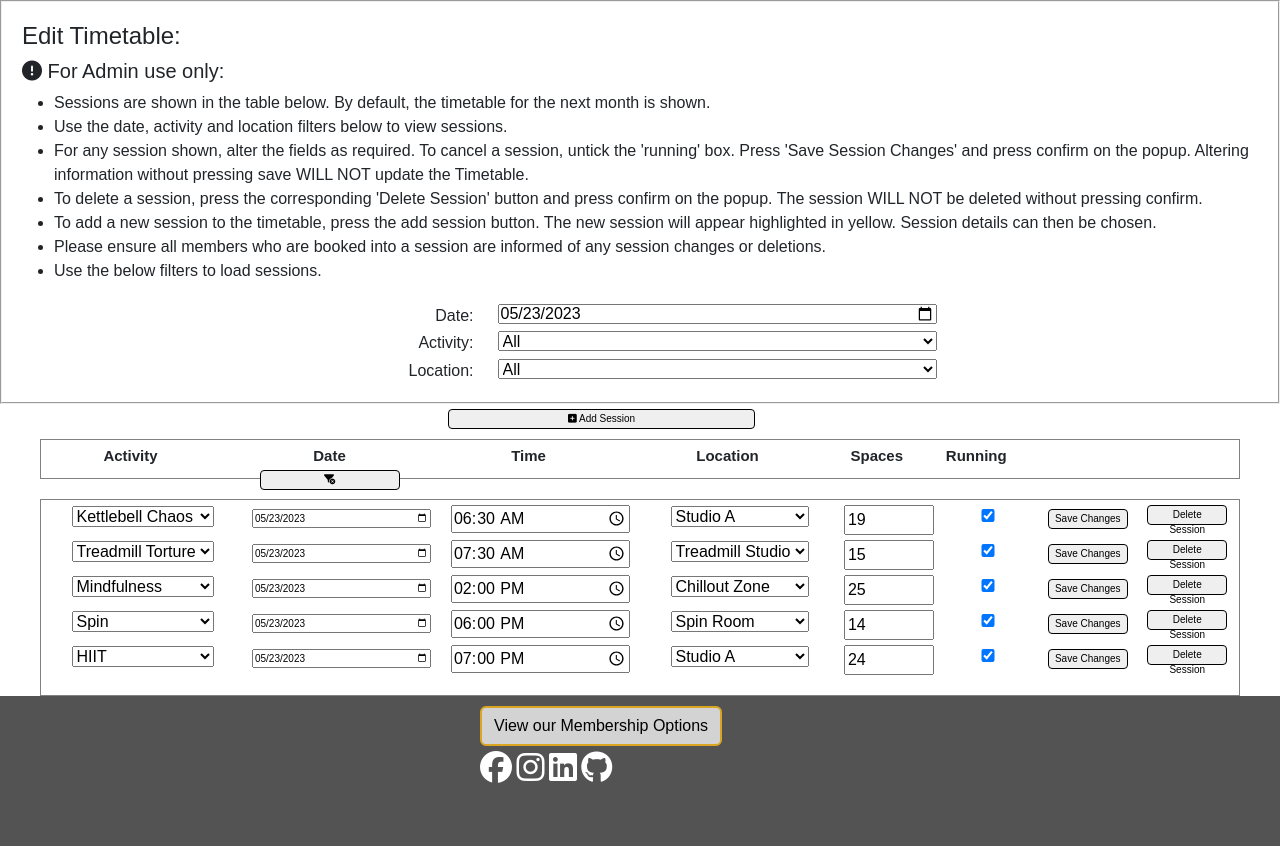
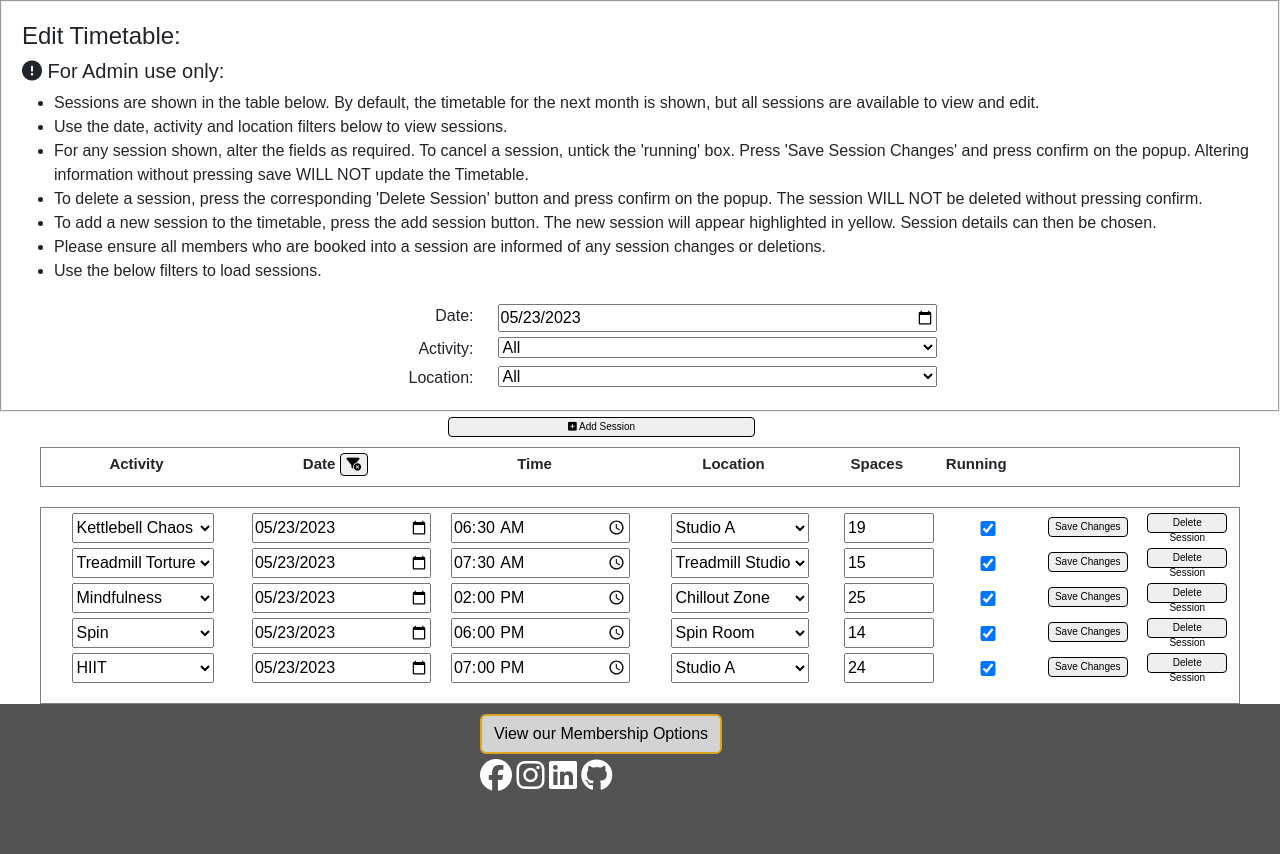
Before and after one commit to AlexSmall96/Project-4, a Django app: page /admin.html in a window 1280 px wide. Shown: the part 88-942 px from the top of the page. Run offline with Django 3.2, Linux system fonts and the light colour scheme; data comes from the database, SQL or seed files in the repository; both versions use the stored data as it was after the commit; some libraries are stand-ins or nearby versions; some web fonts are replaced.

Commit message:
"Update heights and margins on admin page"

```diff
--- a/classbooking_app/static/classbooking_app/css/style.css
+++ b/classbooking_app/static/classbooking_app/css/style.css
@@ -590,14 +590,14 @@ border-width: 2px;
     margin-right:10px;
 }
 
-.admin-btn{
+.admin-btn, .filter-btn{
     font-size: small;
-    height:25px;
     border-style: solid;
     border-width: 1px;
     border-radius: 4px;
     transition-duration: 0.4s;
 }
+
 
 .admin-btn:hover{
  background-color: white;
@@ -635,8 +635,25 @@ border-width: 2px;
 
 .date-edit{
     width:100%;
-    font-size: x-small;
 }
+
+@media(max-width:660px){
+    .date-edit{
+        width:100%;
+        font-size: small;
+        padding-top: 5px;
+    }
+}
+
+.admin-height{
+    height:30px;
+}
+
+.admin-checkbox{
+    height:15px;
+    margin-top:8px;
+}
+
 
 #add-btn-section{
     margin-top: 5px;
@@ -665,7 +682,6 @@ border-width: 2px;
     }
 
     #admin-filter input, #admin-filter select, #admin-filter label{
-        height:20px;
         width:100%;
         margin-top:5px;
     }
@@ -709,7 +725,7 @@ border-width: 2px;
 
 @media (min-width: 576px) and (max-width: 768px) {
     #admin-headers{
-        height:30px;
+        height:40px;
         font-size: small;
     }
     #session-cont .row{
@@ -743,7 +759,6 @@ border-width: 2px;
     }
 
     #admin-filter input, #admin-filter select, #admin-filter label{
-        height:20px;
         width:100%;
         margin-top:5px;
     }
@@ -769,7 +784,6 @@ border-width: 2px;
     }
 
     #admin-filter input, #admin-filter select, #admin-filter label{
-        height:20px;
         width:100%;
         margin-top:5px;
     }
@@ -807,6 +821,10 @@ border-width: 2px;
 
     }
 }
+
+    #admin-headers .col-sm-2{
+        padding-right: 0px;
+    }
 
 /* Members Area */
 #members-area{
--- a/classbooking_app/templates/classbooking_app/admin.html
+++ b/classbooking_app/templates/classbooking_app/admin.html
@@ -6,7 +6,7 @@
 <h4>Edit Timetable:</h4>
 <h5><i class="fa-solid fa-circle-exclamation"></i> For Admin use only:</h5>
 <ul>
-<li>Sessions are shown in the table below. By default, the timetable for the next month is shown.</li>
+<li>Sessions are shown in the table below. By default, the timetable for the next month is shown, but all sessions are available to view and edit.</li>
  <li>Use the date, activity and location filters below to view sessions.</li>
  <li>For any session shown, alter the fields as required. To cancel a session, untick the 'running' box. Press 'Save Session Changes' and press confirm on the popup.
   Altering information without pressing save WILL NOT update the Timetable.</li>
@@ -81,24 +81,24 @@
         <div id="session-headers" class="row">
           <div class="col-sm-2">Activity
               {%if activity_filter != "All" %}
-              <button type="button" id="act-filter-icon" class="filter-icon admin-btn"><i class="fa-solid fa-filter-circle-xmark"></i></button>
+              <button type="button" id="act-filter-icon" class="filter-icon filter-btn"><i class="fa-solid fa-filter-circle-xmark"></i></button>
               {% else %}
-              <button type="button" id="act-filter-icon" class="filter-icon admin-btn invisible"><i class="fa-solid fa-filter-circle-xmark"></i></button>
+              <button type="button" id="act-filter-icon" class="filter-icon filter-btn invisible"><i class="fa-solid fa-filter-circle-xmark"></i></button>
               {% endif %}
           </div>
           <div class="col-sm-2">Date
               {%if date_filter != "" %}
-              <button type="button" id="dat-filter-icon" class="filter-icon admin-btn"><i class="fa-solid fa-filter-circle-xmark"></i></button>
+              <button type="button" id="dat-filter-icon" class="filter-icon filter-btn"><i class="fa-solid fa-filter-circle-xmark"></i></button>
               {% else %}
-              <button type="button" id="dat-filter-icon" class="filter-icon admin-btn invisible"><i class="fa-solid fa-filter-circle-xmark"></i></button>
+              <button type="button" id="dat-filter-icon" class="filter-icon invisible filter-btn"><i class="fa-solid fa-filter-circle-xmark"></i></button>
               {% endif %}
           </div>
           <div class="col-sm-2">Time</div>
-          <div class="col-sm-2"><p class="header-icon"><i class="fa-solid fa-location-dot"></i></p><p class="header-txt">Location</p>
+          <div class="col-sm-2">Location
               {%if location_filter != "All" %}
-              <button type="button" id="loc-filter-icon" class="filter-icon admin-btn"><i class="fa-solid fa-filter-circle-xmark"></i></button>
+              <button type="button" id="loc-filter-icon" class="filter-icon filter-btn"><i class="fa-solid fa-filter-circle-xmark"></i></button>
               {% else %}
-              <button type="button" id="loc-filter-icon" class="filter-icon admin-btn invisible"><i class="fa-solid fa-filter-circle-xmark"></i></button>
+              <button type="button" id="loc-filter-icon" class="filter-icon filter-btn invisible"><i class="fa-solid fa-filter-circle-xmark"></i></button>
               {% endif %}
           </div>
           <div class="col-sm-1"><p class="header-icon"><i class="fa-solid fa-users"></i></p><p class="header-txt">Spaces</p></div>
@@ -112,10 +112,10 @@
         {% for session in sessions %}
         <div class="row">
           <div class="col-2 d-sm-none">
-            <label class="sm-font" for="{{ session.id }}-activity">Name</label>
+            <label class="sm-font admin-height" for="{{ session.id }}-activity">Name</label>
           </div>
             <div class="col-10 col-sm-2">
-                <select class="sm-width" id="{{ session.id }}-activity" name="{{ session.id }}-activity">
+                <select class="sm-width admin-height" id="{{ session.id }}-activity" name="{{ session.id }}-activity">
                     {% for activity in activities %}
                     {% if activity == session.activity %}
                     <option value="{{ activity.name }}" selected>{{ activity.name }}</option>
@@ -126,19 +126,19 @@
                     </select>
             </div>
             <div class="col-2 d-sm-none">
-              <label class="sm-font" for="{{ session.id }}-date">Date/Time</label>
+              <label class="sm-font admin-height" for="{{ session.id }}-date">Date/Time</label>
             </div>
             <div class="col-5 col-sm-2">
-                <input class="date-edit sm-width" type="date" id="{{ session.id }}-date" name="{{ session.id }}-date" value="{{ session.date|date:'Y-m-d' }}">
+                <input class="date-edit sm-width admin-height" type="date" id="{{ session.id }}-date" name="{{ session.id }}-date" value="{{ session.date|date:'Y-m-d' }}">
             </div>
             <div class="col-5 col-sm-2">
-                <input class="sm-width" type="time" id="{{ session.id }}-time" name="{{ session.id }}-time" value="{{ session.time|time:'H:i' }}" step="3660">
+                <input class="sm-width admin-height" type="time" id="{{ session.id }}-time" name="{{ session.id }}-time" value="{{ session.time|time:'H:i' }}" step="3660">
             </div>
             <div class="col-2 d-sm-none">
-              <label class="sm-font" for="{{ session.id }}-location">Location</label>
+              <label class="sm-font admin-height" for="{{ session.id }}-location">Location</label>
             </div>
             <div class="col-10 col-sm-2">
-                <select class="sm-width" id="{{ session.id }}-location" name="{{ session.id }}-location">
+                <select class="sm-width admin-height" id="{{ session.id }}-location" name="{{ session.id }}-location">
                     {% for location in locations %}
                     {% if location == session.location %}
                     <option value="{{ location }}" selected>{{ location }}</option>
@@ -149,30 +149,30 @@
                 </select>
             </div>
             <div class="col-2 d-sm-none">
-              <label class="sm-font" for="{{ session.id }}-spaces">Spaces</label>
+              <label class="sm-font admin-height" for="{{ session.id }}-spaces">Spaces</label>
             </div>
             <div class="col-5 col-sm-1">
-                <input class="sm-width" type="number" id="{{ session.id }}-spaces" name="{{ session.id }}-spaces" value="{{ session.spaces }}" min="0" max="25" step="1">
+                <input class="sm-width admin-height" type="number" id="{{ session.id }}-spaces" name="{{ session.id }}-spaces" value="{{ session.spaces }}" min="0" max="25" step="1">
             </div>
             <div class="col-2 offset-1 d-sm-none">
-              <label class="sm-font" for="{{ session.id }}-running">Running</label>
+              <label class="sm-font admin-height" for="{{ session.id }}-running">Running</label>
             </div>
             <div class="col-2 col-sm-1">
                 {% if session.running %}
-                <input class="sm-width" type="checkbox" id="{{ session.id }}-running" name="{{ session.id }}-running" checked>
+                <input class="sm-width admin-checkbox" type="checkbox" id="{{ session.id }}-running" name="{{ session.id }}-running" checked>
                 {% else %}
-                <input class="sm-width" type="checkbox" id="{{ session.id }}-running" name="{{ session.id }}-running">
+                <input class="sm-width admin-checkbox" type="checkbox" id="{{ session.id }}-running" name="{{ session.id }}-running">
                 {% endif %}
             </div>
             <div class="col-5 offset-2 col-sm-1 offset-sm-0">
-                <button class="admin-btn sm-width sm-btn" type="button"  name="{{ session.id }}-update" data-toggle="modal" data-target="#confirm-update-modal-{{ session.id }}">
+                <button class="admin-btn sm-width sm-btn admin-height" type="button"  name="{{ session.id }}-update" data-toggle="modal" data-target="#confirm-update-modal-{{ session.id }}">
                   <p class="action-icon"><i class="fa-solid fa-floppy-disk"></i></p>
                   <p class="action-txt">Save Changes</p>
                 </button>
             </div>
 
             <div class="col-5 col-sm-1">
-                <button class="admin-btn sm-width sm-btn" type="button"  name="{{ session.id }}-delete" data-toggle="modal" data-target="#confirm-delete-modal-{{ session.id }}">
+                <button class="admin-btn sm-width sm-btn admin-height" type="button"  name="{{ session.id }}-delete" data-toggle="modal" data-target="#confirm-delete-modal-{{ session.id }}">
                   <p class="action-icon"><i class="fa-solid fa-trash-can"></i></p>
                   <p class="action-txt">Delete Session</p>
                 </button>
--- a/classbooking_app/templates/classbooking_app/base.html
+++ b/classbooking_app/templates/classbooking_app/base.html
@@ -15,7 +15,7 @@
 <link rel="preconnect" href="https://fonts.googleapis.com">
 <link rel="preconnect" href="https://fonts.gstatic.com" crossorigin>
 <link href="https://fonts.googleapis.com/css2?family=Red+Hat+Text&display=swap" rel="stylesheet">
-    <link rel="stylesheet" href="../../static/classbooking_app/css/style.css">
+    <link rel="stylesheet" href="../../static/classbooking_app/css/style.css?2">
     <title>classbooking</title>
 </head>
 <body>
```
Also changed, not shown: db.sqlite3.
